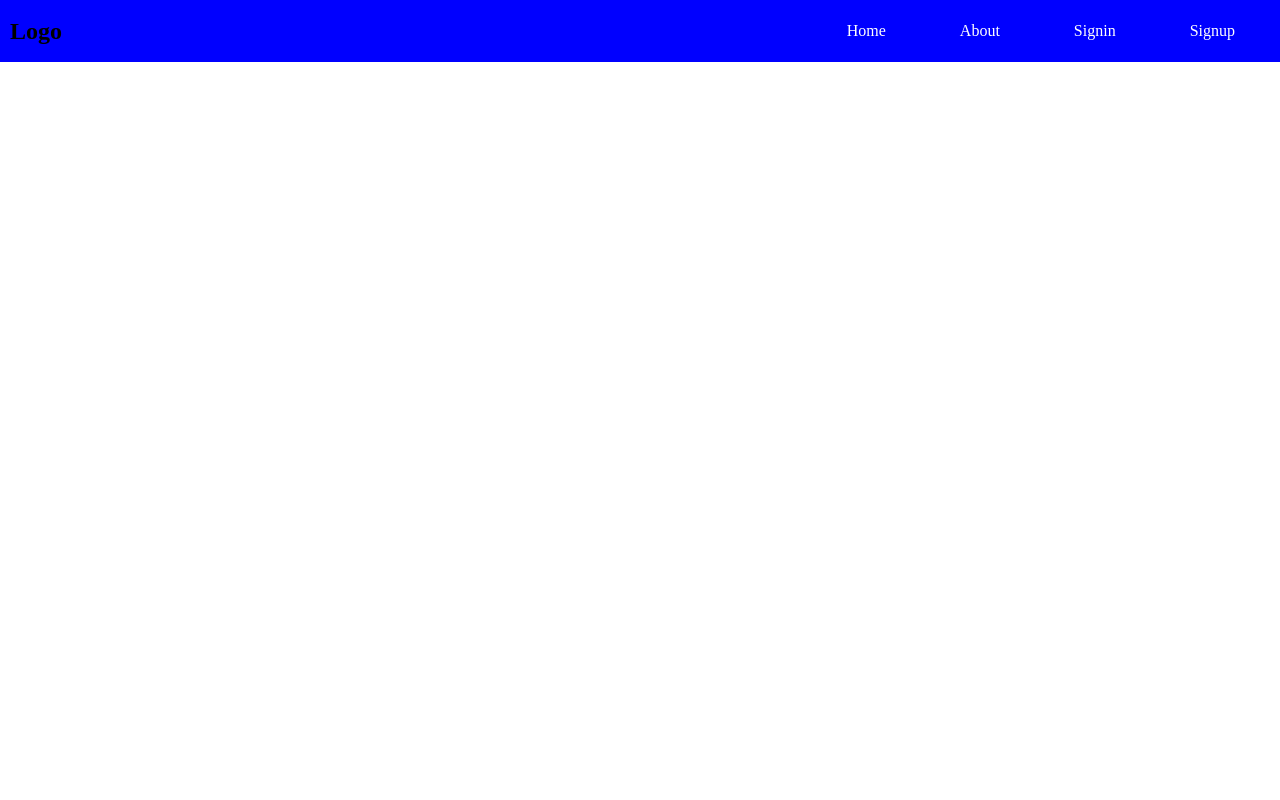
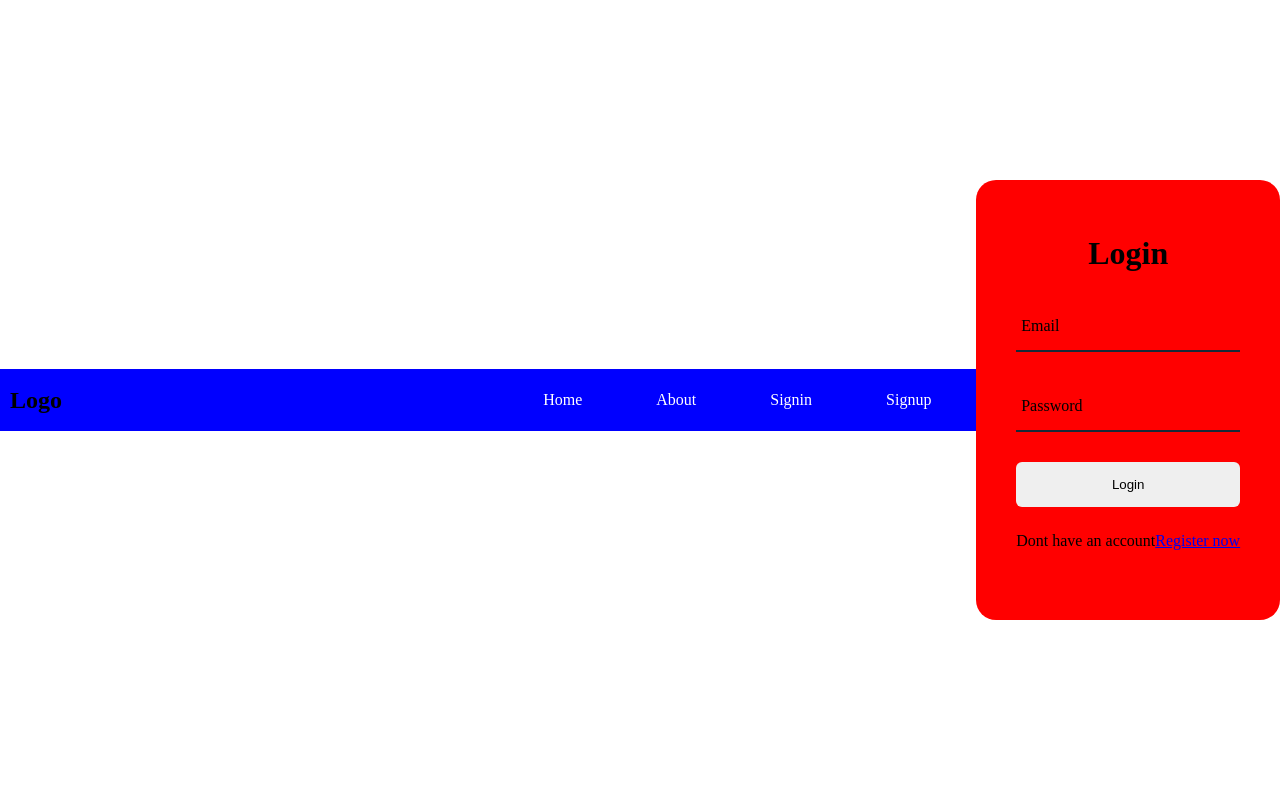
Before and after one commit to Rathan-r-nayak/farmassistant, a Django app: page / in a window 1280 px wide. Run offline with Django 4.2, Linux system fonts and the light colour scheme.

Commit message:
Created a login template

```diff
--- a/welcomeapp/templates/welcomeapp/index.html
+++ b/welcomeapp/templates/welcomeapp/index.html
@@ -10,6 +10,12 @@
     margin: 0;
     padding: 0;
     box-sizing: border-box;
+}
+body{
+    display: flex;
+    align-items: center;
+    justify-content: center;
+    min-height: 100vh;
 }
 .head{
     background-color: blue;
@@ -36,6 +42,62 @@ nav a:hover{
     border-bottom: 2px solid rgb(255, 255, 255);
     transition: 0.25 ease-in-out;
 }
+.wrapper{
+    position: relative;
+    width: 400px;
+    height:440px;
+    background-color: red;
+    border-radius: 20px;
+    display: flex;
+    justify-content: center;
+    align-items: center;
+    overflow: hidden;
+    transition:height .2s ease ;
+    transform: scale(1);
+}
+.wrapper h2{
+    text-align: center;
+    font-size: 2rem;
+}
+.input-box{
+    position: relative;
+    width: 100%;
+    height: 50px;
+    border-bottom:2px solid #162938;
+    margin:30px 0
+}
+.input-box label{
+    position: absolute;
+    top: 50%;
+    left: 5px;
+    transform:translateY(-50%);
+    pointer-events: none;
+    transition: 0.5s;
+}
+.input-box input:focus~label,
+.input-box input:valid~label{
+    top: -5px;
+}
+.input-box input{
+    width: 100%;
+    height: 100%;
+    background: transparent;
+    border: none;
+    outline: none;
+    padding: 0 35px 0 5px;
+}
+.btn{
+    width:100%;
+    height: 45px;
+    border: none;
+    outline: none;
+    cursor: pointer;
+    border-radius: 6px;
+}
+.login-register{
+    text-align: center;
+    margin:25px 0 15px
+}
     </style>
 </head>
 <body>
@@ -48,5 +110,28 @@ nav a:hover{
         <a href="#up">Signup</a>
         </nav>
     </header>
+    <div class="wrapper">
+        <div class="form-box login">
+          <h2>Login</h2>
+          <form action="#">
+            <div class="input-box">
+              <input type="email" required />
+              <label>Email</label>
+            </div>
+            <div class="input-box">
+              <input type="password" required />
+              <label>Password</label>
+            </div>
+            <button type="submit" class="btn">Login</button>
+            <div class="login-register">
+              <p>
+                Dont have an account<a href="#" class="register-link"
+                  >Register now</a
+                >
+              </p>
+            </div>
+          </form>
+        </div>
+      </div>
 </body>
 </html>
```
